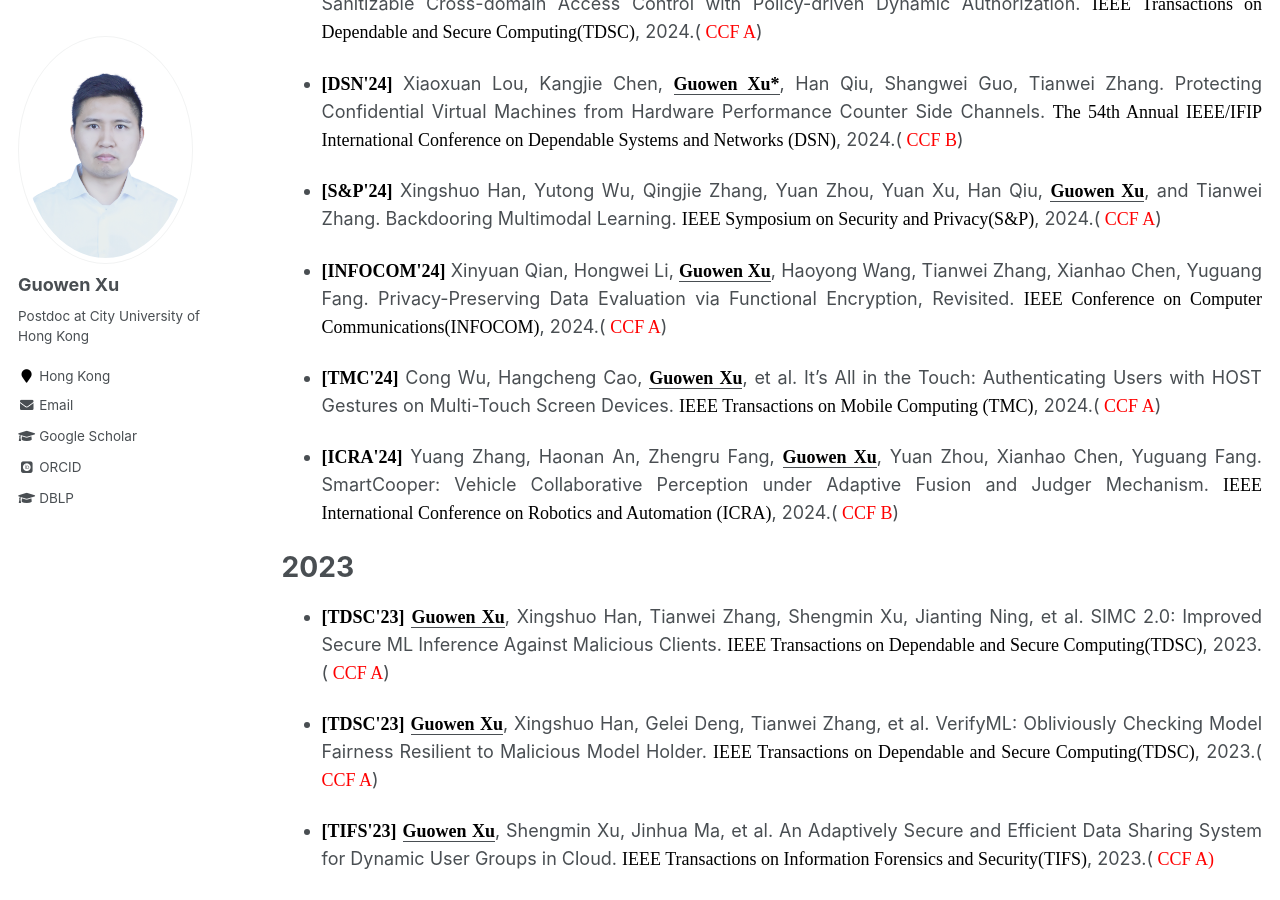
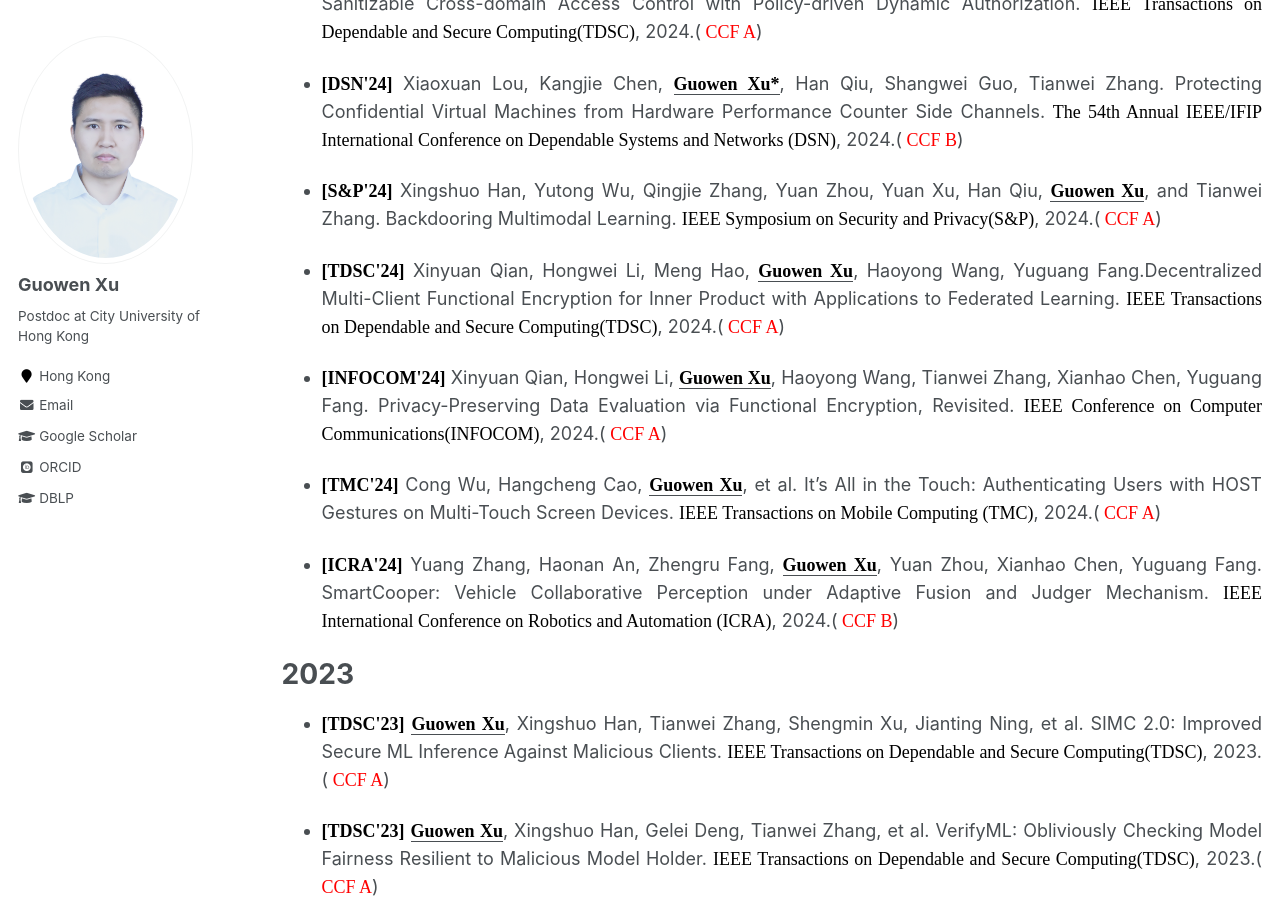
Before and after one commit to Guowen-xu/guowen-xu.github.io, a Jekyll site: the page built from _pages/publications.md, in a window 1280 px wide and 900 px high, scrolled down 415 px. Built offline with Jekyll 4.4.1, drawn with Linux system fonts in a browser that asks for light colours; some web fonts are replaced.

Commit message:
Update publications.md

```diff
--- a/_pages/publications.md
+++ b/_pages/publications.md
@@ -18,6 +18,8 @@ You can find my articles on my [Google Scholar](https://scholar.google.com.hk/ci
 * <p align="justify"> <b><font face="Times New Roman" color=black size=4> [DSN'24]</font></b> Xiaoxuan Lou, Kangjie Chen, <u><b><font face="Times New Roman" color=black size=4> Guowen Xu*</font></b></u>, Han Qiu, Shangwei Guo, Tianwei Zhang. Protecting Confidential Virtual Machines from Hardware Performance Counter Side Channels.  <font face="Times New Roman" color=black size=4> The 54th Annual IEEE/IFIP International Conference on Dependable Systems and Networks (DSN)</font>, 2024.(<font face="Times New Roman" color=red size=4> CCF B</font>)
 
 * <p align="justify"> <b><font face="Times New Roman" color=black size=4> [S&P'24]</font></b> Xingshuo Han, Yutong Wu, Qingjie Zhang, Yuan Zhou,  Yuan Xu, Han Qiu, <u><b><font face="Times New Roman" color=black size=4> Guowen Xu</font></b></u>, and Tianwei Zhang. Backdooring Multimodal Learning. <font face="Times New Roman" color=black size=4> IEEE Symposium on Security and Privacy(S&P)</font>, 2024.(<font face="Times New Roman" color=red size=4> CCF A</font>)
+
+* <p align="justify"> <b><font face="Times New Roman" color=black size=4> [TDSC'24]</font></b> Xinyuan Qian, Hongwei Li, Meng Hao, <u><b><font face="Times New Roman" color=black size=4> Guowen Xu</font></b></u>,  Haoyong Wang, Yuguang Fang.Decentralized Multi-Client Functional Encryption for Inner Product with Applications to Federated Learning. <font face="Times New Roman" color=black size=4> IEEE Transactions on Dependable and Secure Computing(TDSC)</font>, 2024.(<font face="Times New Roman" color=red size=4> CCF A</font>)
 
 * <p align="justify"> <b><font face="Times New Roman" color=black size=4> [INFOCOM'24]</font></b> Xinyuan Qian, Hongwei Li, <u><b><font face="Times New Roman" color=black size=4> Guowen Xu</font></b></u>, Haoyong Wang, Tianwei Zhang, Xianhao Chen, Yuguang Fang. Privacy-Preserving Data Evaluation via Functional Encryption, Revisited.  <font face="Times New Roman" color=black size=4> IEEE Conference on Computer Communications(INFOCOM)</font>, 2024.(<font face="Times New Roman" color=red size=4> CCF A</font>)
 
```
